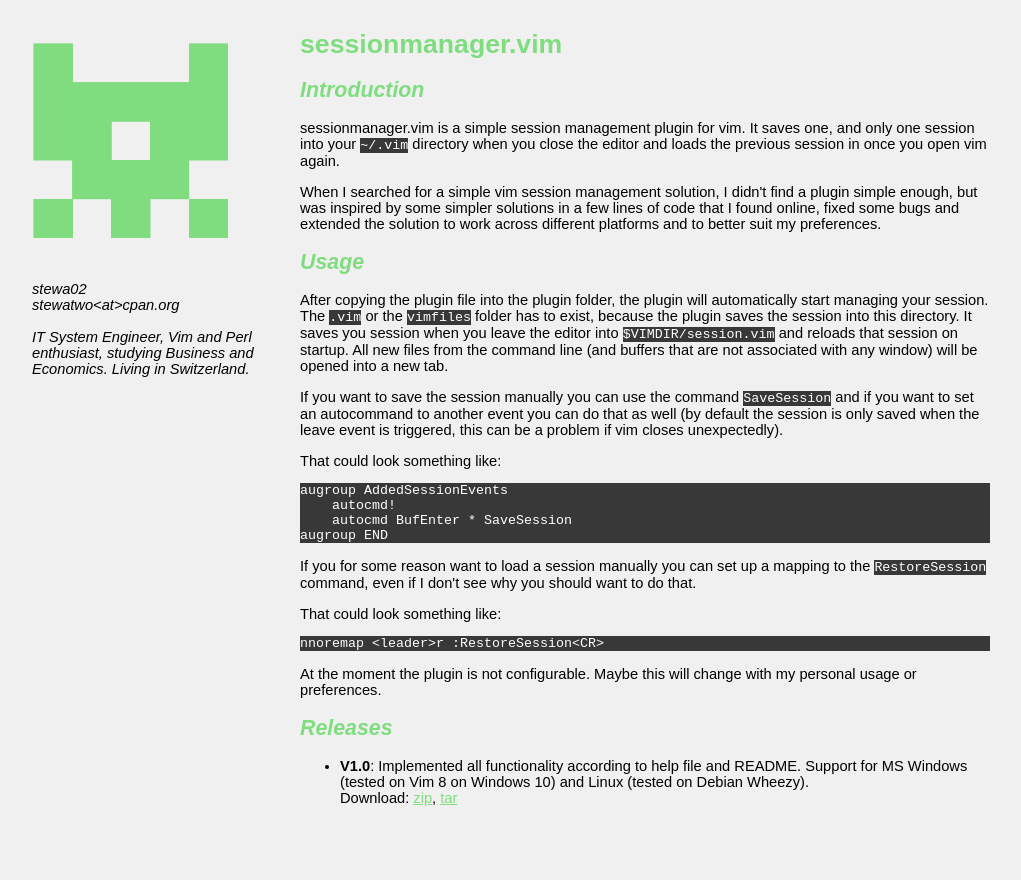
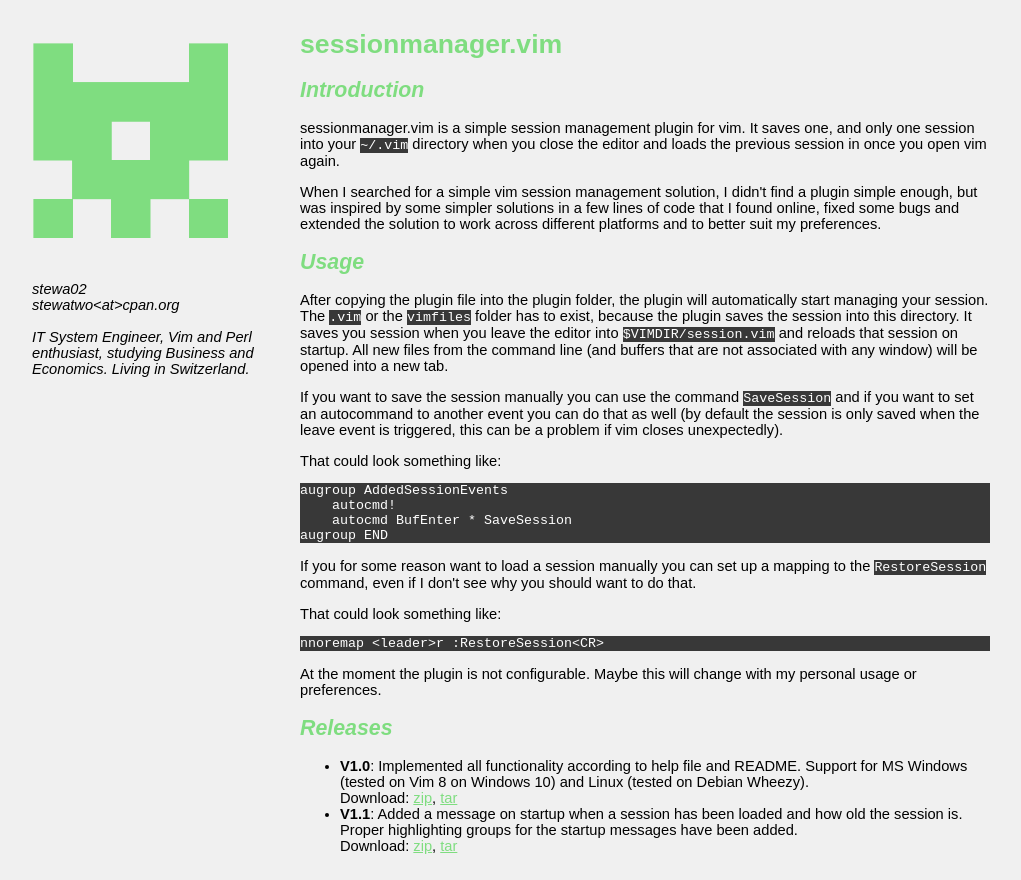
Before and after one commit to stewa02/stewa02.github.io, a plain HTML site: page sessionmanager/index.html in a window 1280 px wide. Shown: the whole page, without its empty margins (15-1036 px from the left). Before the commit the page ends 832 px from the top, so only its background shows below. Drawn offline with Linux system fonts and the light colour scheme.

Commit message:
added V1.1 of sessionmanager.vim

```diff
--- a/sessionmanager/index.html
+++ b/sessionmanager/index.html
@@ -79,6 +79,11 @@ nnoremap &lt;leader&gt;r :RestoreSession&lt;CR&gt;
                             Support for MS Windows (tested on Vim 8 on Windows 10) and Linux (tested on Debian Wheezy). <br>
                             Download: <a href="https://github.com/stewa02/sessionmanager.vim/archive/1.0.zip">zip</a>, <a href="https://github.com/stewa02/sessionmanager.vim/archive/1.0.tar.gz">tar</a>
                         </li>
+                        <li><b>V1.1</b>:
+                            Added a message on startup when a session has been loaded and how old the session is.
+                            Proper highlighting groups for the startup messages have been added.  <br>
+                            Download: <a href="https://github.com/stewa02/sessionmanager.vim/archive/1.1.zip">zip</a>, <a href="https://github.com/stewa02/sessionmanager.vim/archive/1.1.tar.gz">tar</a>
+                        </li>
                     </ul>
                 </td>
             </tr>
```
